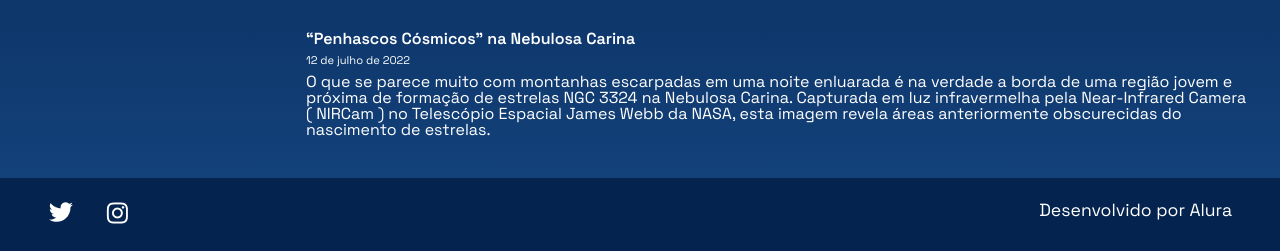
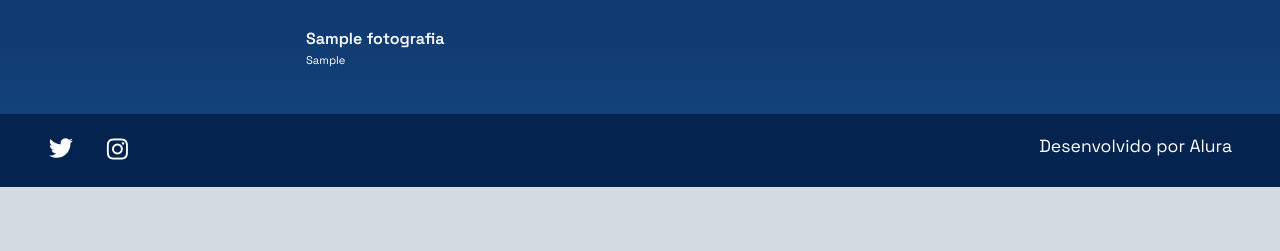
Before and after one commit to pimentaluan/projeto-treinamento-alura-space, a Django app: template templates/galeria/image.html in a window 1280 px wide. Shown: the part 892-1143 px from the top of the page. After the commit the page ends 1079 px from the top, so only its background shows below. Run offline with Django 5.2, Linux system fonts and the light colour scheme; the template is opened without the code that fills it: values that come from a table or form of the project are taken from there, others are empty; tables that the repository leaves empty hold one stand-in row (values such as "Sample post"); grey boxes marked "Sample" are stand-in pictures.

Commit message:
Página dinâmica de cada imagem

```diff
--- a/galeria/urls.py
+++ b/galeria/urls.py
@@ -2,6 +2,6 @@ from django.urls import path
 from galeria.views import index, imagem
 
 urlpatterns = [
-    path('', index),
-    path('imagem/', imagem),
+    path('', index, name='index'),
+    path('imagem/<int:foto_id>/', imagem, name='imagem'),
 ]
--- a/templates/galeria/image.html
+++ b/templates/galeria/image.html
@@ -14,12 +14,12 @@
             <section class="conteudo">
                 <section class="imagem">
                     <div class="imagem__conteudo">
-                        <img class="imagem__imagem" src="{%static '/assets/imagens/galeria/'%}">
+                        <img class="imagem__imagem" src="{%static '/assets/imagens/galeria/'%}{{ fotografia.foto }}">
                         <div class="imagem__info">
                             <div class="imagem__texto">
-                                <p class="imagem__titulo">“Penhascos Cósmicos” na Nebulosa Carina</p>
-                                <p class="imagem__descricao">12 de julho de 2022</p>
-                                <p class="imagem__texto">O que se parece muito com montanhas escarpadas em uma noite enluarada é na verdade a borda de uma região jovem e próxima de formação de estrelas NGC 3324 na Nebulosa Carina. Capturada em luz infravermelha pela Near-Infrared Camera ( NIRCam ) no Telescópio Espacial James Webb da NASA, esta imagem revela áreas anteriormente obscurecidas do nascimento de estrelas.</p>
+                                <p class="imagem__titulo">{{fotografia.nome}}</p>
+                                <p class="imagem__descricao">{{fotografia.legenda}}</p>
+                                <p class="imagem__texto"></p>
                             </div>
                         </div>
                     </div>
--- a/templates/galeria/index.html
+++ b/templates/galeria/index.html
@@ -32,7 +32,7 @@
                             {% if cards %}
                             {% for fotografia in cards %}
                             <li class="card">
-                                <a href="imagem">
+                                <a href="{% url 'imagem' fotografia.id %}">
                                     <img class="card__imagem" src="{%static '/assets/imagens/galeria/'%}{{ fotografia.foto }}" alt="foto">
                                 </a>
                                 <span class="card__tag">Estrelas</span>
```
Also changed, not shown: galeria/views.py (+4 -3 lines), 1 other file.
